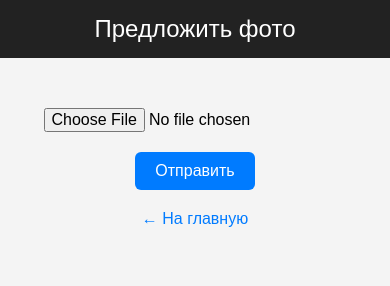
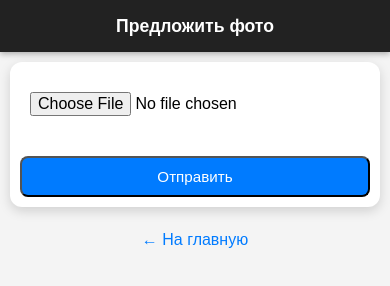
Before and after one commit to DukeOfKeys/fpmi-site, a website: page public/suggest.html in a window 390 px wide. Drawn offline with Linux system fonts and the light colour scheme.

Commit message:
minor changes

```diff
--- a/public/style.css
+++ b/public/style.css
@@ -1,30 +1,41 @@
+/* Общие стили */
 body {
-  font-family: Arial, sans-serif;
+  font-family: 'Arial', sans-serif;
   background: #f4f4f4;
   text-align: center;
   margin: 0;
   padding: 0;
+  line-height: 1.6;
 }
 
 header {
   background: #222;
   color: white;
-  padding: 15px;
-  font-size: 24px;
+  padding: 20px;
+  font-size: 1.5rem;
+  font-weight: bold;
+  box-shadow: 0 2px 6px rgba(0,0,0,0.3);
 }
 
+/* Контейнер фото */
 .photo-container {
   margin: 20px auto;
   max-width: 600px;
+  padding: 10px;
+  background: white;
+  border-radius: 12px;
+  box-shadow: 0 4px 12px rgba(0,0,0,0.15);
 }
 
 img {
   width: 100%;
+  height: auto;
   border-radius: 12px;
   box-shadow: 0 4px 10px rgba(0,0,0,0.2);
 }
 
-.btn {
+/* Кнопки */
+.btn, button {
   display: inline-block;
   margin-top: 20px;
   padding: 12px 24px;
@@ -32,38 +43,36 @@ img {
   color: white;
   text-decoration: none;
   border-radius: 8px;
-  font-size: 18px;
-  transition: 0.3s;
+  font-size: 1rem;
+  transition: background 0.3s, transform 0.2s;
+  cursor: pointer;
 }
 
-.btn:hover {
+.btn:hover, button:hover {
   background: #0056b3;
+  transform: translateY(-2px);
 }
 
+/* Форма */
 form {
   margin-top: 30px;
+  background: white;
+  padding: 20px;
+  max-width: 400px;
+  margin-left: auto;
+  margin-right: auto;
+  border-radius: 12px;
+  box-shadow: 0 4px 12px rgba(0,0,0,0.15);
 }
 
 input[type="file"] {
-  margin: 10px;
+  margin: 10px 0;
   padding: 10px;
   font-size: 16px;
+  width: 100%;
 }
 
-button {
-  background: #007BFF;
-  color: white;
-  border: none;
-  border-radius: 6px;
-  cursor: pointer;
-  padding: 10px 20px;
-  font-size: 16px;
-}
-
-button:hover {
-  background: #0056b3;
-}
-
+/* Ссылка "назад" */
 .back {
   margin-top: 20px;
 }
@@ -77,3 +86,40 @@ button:hover {
 .back a:hover {
   text-decoration: underline;
 }
+
+/* Адаптивность */
+@media (max-width: 768px) {
+  header {
+    font-size: 1.3rem;
+    padding: 15px;
+  }
+
+  .photo-container, form {
+    margin: 15px;
+    padding: 15px;
+  }
+
+  .btn, button {
+    width: 80%;
+    font-size: 1rem;
+    padding: 12px;
+  }
+}
+
+@media (max-width: 480px) {
+  header {
+    font-size: 1.1rem;
+    padding: 12px;
+  }
+
+  .photo-container, form {
+    margin: 10px;
+    padding: 10px;
+  }
+
+  .btn, button {
+    width: 100%;
+    font-size: 0.95rem;
+    padding: 10px;
+  }
+}
```
